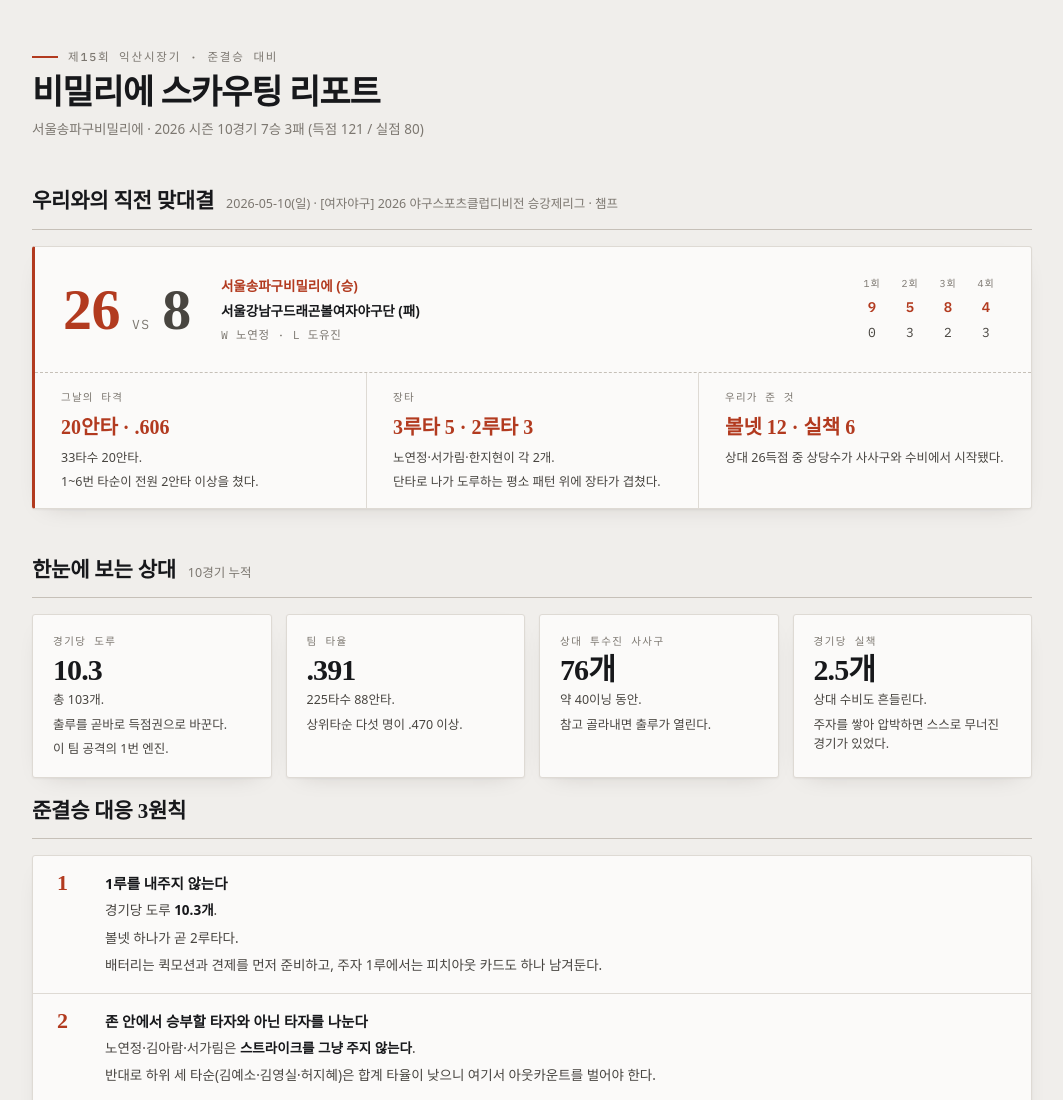
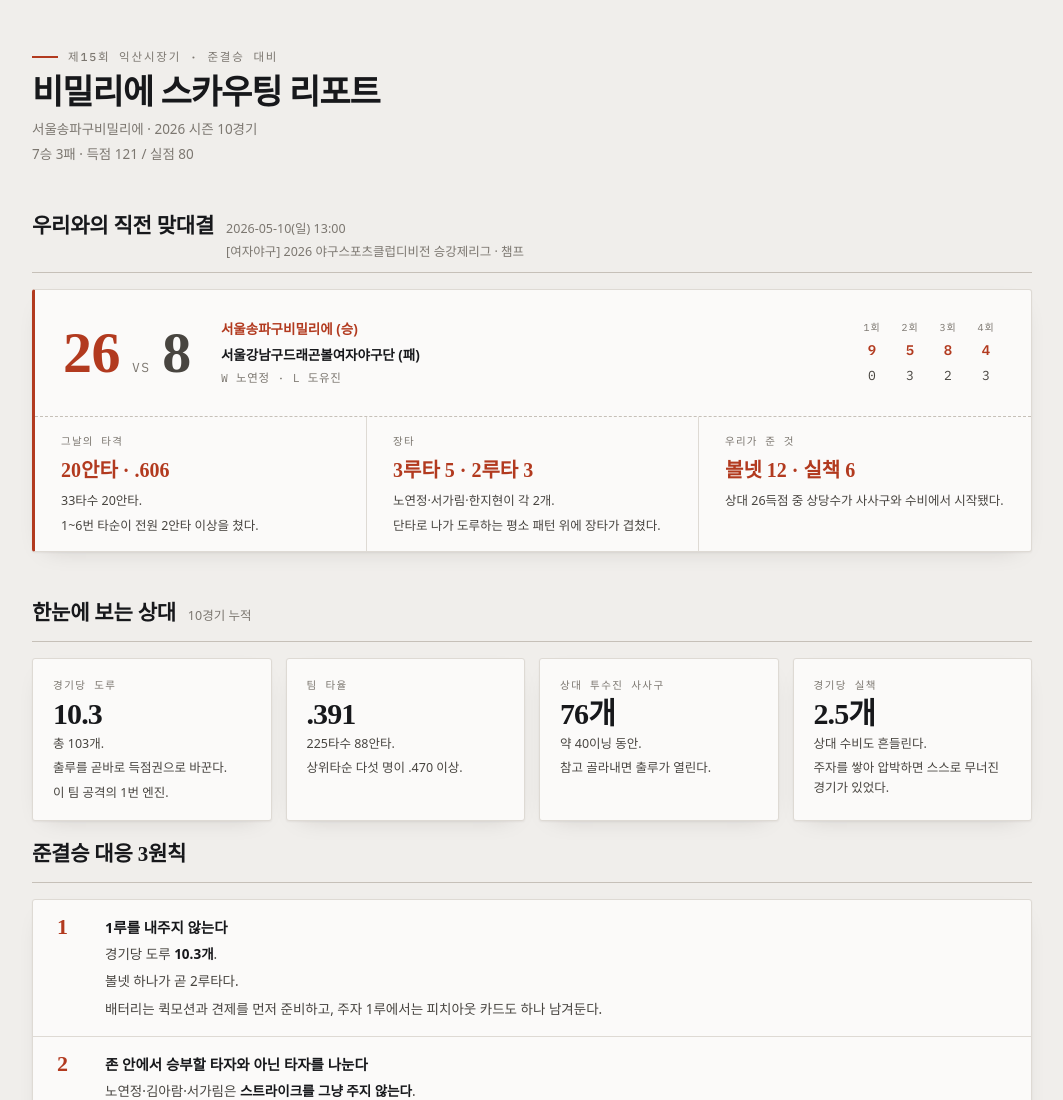
Before and after one commit to hhlyn0328-1/drago-pro, a plain HTML site: page index.html in a window 1280 px wide. Shown: the top 1100 px of the page, without its empty margins (108-1171 px from the left). Drawn offline with Linux system fonts and the light colour scheme; a web font is replaced by a local one.

Commit message:
Add files via upload

```diff
--- a/index.html
+++ b/index.html
@@ -60,6 +60,9 @@ h2,h3{margin:0; font-family:"Hahmlet",serif; text-wrap:balance}
   font-size:clamp(24px,4.5vw,34px); line-height:1.15;
 }
 .mast p{margin:0; font-size:13.5px; color:var(--muted)}
+.mast p .ln + .ln{margin-top:.2em}
+.shead .hint .ln{display:block}
+.shead .hint .ln + .ln{margin-top:.15em}
 .eyebrow{
   font-family:"IBM Plex Mono",monospace; font-size:11.5px; font-weight:500;
   letter-spacing:.16em; text-transform:uppercase; color:var(--muted);
@@ -1233,7 +1236,7 @@ tr.win td.res{color:var(--a); font-weight:600}
     var s = el("section");
     var h = el("div", "shead");
     h.appendChild(el("h2", null, title));
-    if (hint) h.appendChild(el("span", "hint", hint));
+    if (hint){ var hs = el("span", "hint"); hs.innerHTML = hint; h.appendChild(hs); }
     s.appendChild(h);
     return s;
   }
@@ -1627,7 +1630,9 @@ tr.win td.res{color:var(--a); font-weight:600}
     if (!g) return;
     var host = document.getElementById("h2h");
 
-    var s = section("우리와의 직전 맞대결", g.date + "(" + g.dow + ") · " + g.tour);
+    var s = section("우리와의 직전 맞대결",
+      '<span class="ln">' + g.date + "(" + g.dow + ") " + g.time + "</span>" +
+      '<span class="ln">' + g.tour + "</span>");
     var card = el("div", "h2h");
 
     var top = el("div", "h2h__top");
@@ -1900,8 +1905,9 @@ tr.win td.res{color:var(--a); font-weight:600}
       if (g.tot.a.r > g.tot.b.r) w++; else l++;
       rf += g.tot.a.r; ra += g.tot.b.r;
     });
-    document.getElementById("record").textContent =
-      "서울송파구비밀리에 · 2026 시즌 " + GAMES.length + "경기 " + w + "승 " + l + "패 (득점 " + rf + " / 실점 " + ra + ")";
+    document.getElementById("record").innerHTML =
+      '<span class="ln">서울송파구비밀리에 · 2026 시즌 ' + GAMES.length + "경기</span>" +
+      '<span class="ln">' + w + "승 " + l + "패 · 득점 " + rf + " / 실점 " + ra + "</span>";
   }
 
   renderH2H();
```
